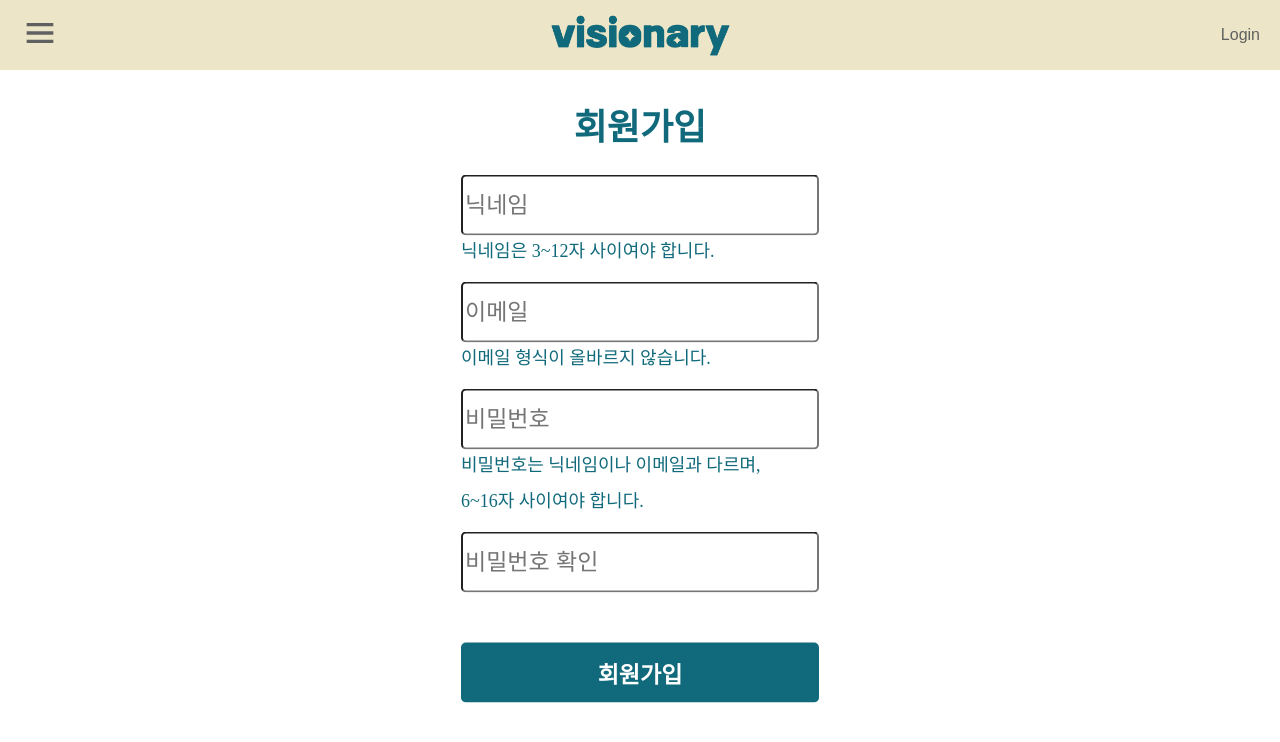
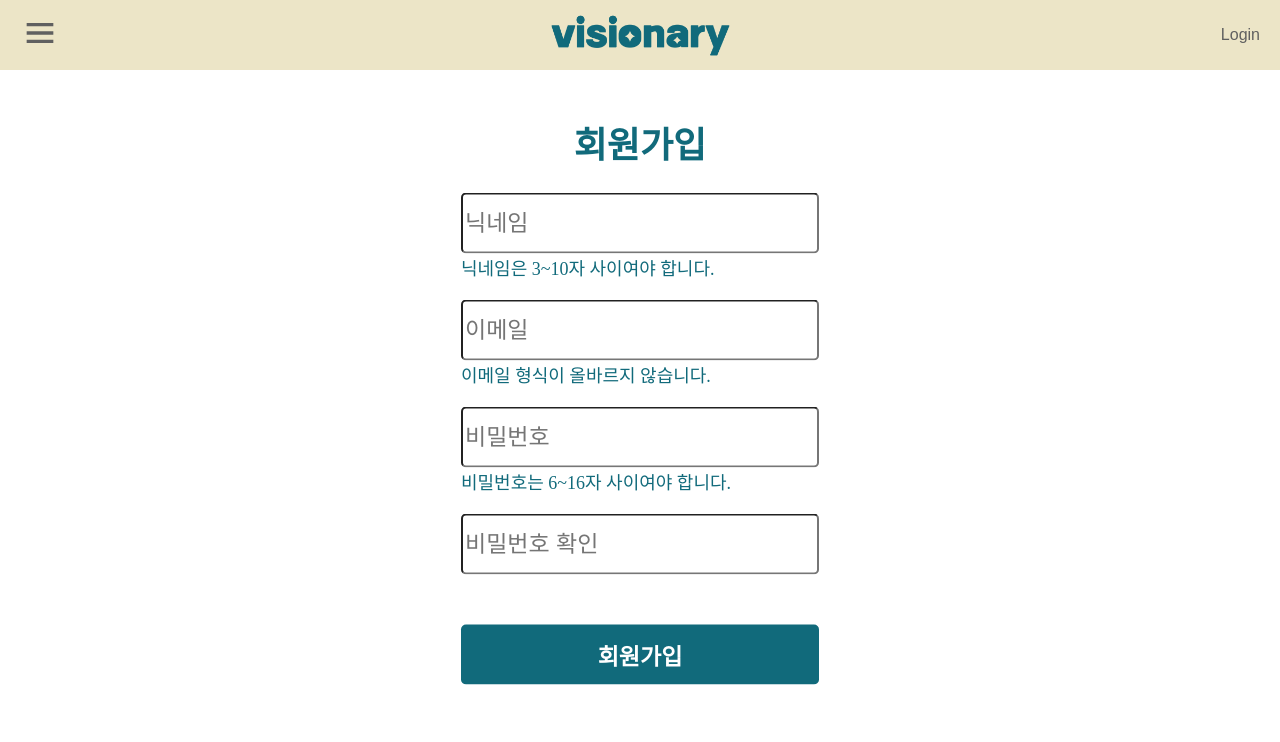
Before and after one commit to hjkim1137/visionary-mirror, a React (Create React App) app: page /register in a window 1280 px wide. Shown: the top 742 px of the page. Built offline with nearby package versions, Linux system fonts and the light colour scheme; no server answers.

Commit message:
[update] 로그인, 회원가입 유효성 검사 로직 통일

```diff
--- a/src/components/SignIn/SinginValidation.jsx
+++ b/src/components/SignIn/SinginValidation.jsx
@@ -18,13 +18,13 @@ const useSigninValidation = (initialEmail, initialPassword) => {
 
   // 비밀번호 길이 체크 함수
   const isPasswordValid = (loginPassword) => {
-    return loginPassword.length >= 6;
+    return loginPassword.length >= 6 && loginPassword.length <= 16;
   };
 
   useEffect(() => {
     // 이메일 검사
     if (!isEmailValid(email)) {
-      setEmailError('올바른 이메일 형식이 아닙니다.');
+      setEmailError('이메일 형식이 올바르지 않습니다.');
     } else {
       setEmailError('');
     }
--- a/src/components/SignUp/SignUpCompo.jsx
+++ b/src/components/SignUp/SignUpCompo.jsx
@@ -156,10 +156,7 @@ function SignUpCompo() {
               className={styles.inputBox}
             />
             {passwordError && (
-              <div>
-                <div className={styles.error}>{passwordError.line1}</div>
-                <div className={styles.error}>{passwordError.line2}</div>
-              </div>
+              <div className={styles.error}>{passwordError}</div>
             )}
           </div>
           <div>
--- a/src/components/SignUp/SignUpCompo.module.scss
+++ b/src/components/SignUp/SignUpCompo.module.scss
@@ -52,7 +52,4 @@
   font-size: 18px;
   width: 100%;
   margin-bottom: 10px;
-  white-space: nowrap;
-  overflow: hidden;
-  text-overflow: ellipsis;
 }
--- a/src/components/SignUp/SignupValidation.jsx
+++ b/src/components/SignUp/SignupValidation.jsx
@@ -8,12 +8,12 @@ export const useSignUpValidation = (
 ) => {
   const [usernameError, setUsernameError] = useState('');
   const [emailError, setEmailError] = useState('');
-  const [passwordError, setPasswordError] = useState(null);
+  const [passwordError, setPasswordError] = useState('');
   const [confirmPasswordError, setConfirmPasswordError] = useState('');
 
   useEffect(() => {
-    if (username.length < 3 || username.length > 12) {
-      setUsernameError('닉네임은 3~12자 사이여야 합니다.');
+    if (username.length < 3 || username.length > 10) {
+      setUsernameError('닉네임은 3~10자 사이여야 합니다.');
     } else {
       setUsernameError('');
     }
@@ -25,18 +25,10 @@ export const useSignUpValidation = (
       setEmailError('');
     }
 
-    if (
-      password.length < 6 ||
-      password.length > 16 ||
-      password === username ||
-      password === email
-    ) {
-      setPasswordError({
-        line1: '비밀번호는 닉네임이나 이메일과 다르며,',
-        line2: '6~16자 사이여야 합니다.',
-      });
+    if (password.length < 6 || password.length > 16) {
+      setPasswordError('비밀번호는 6~16자 사이여야 합니다.');
     } else {
-      setPasswordError(null);
+      setPasswordError('');
     }
 
     if (password !== confirmPassword) {
```
